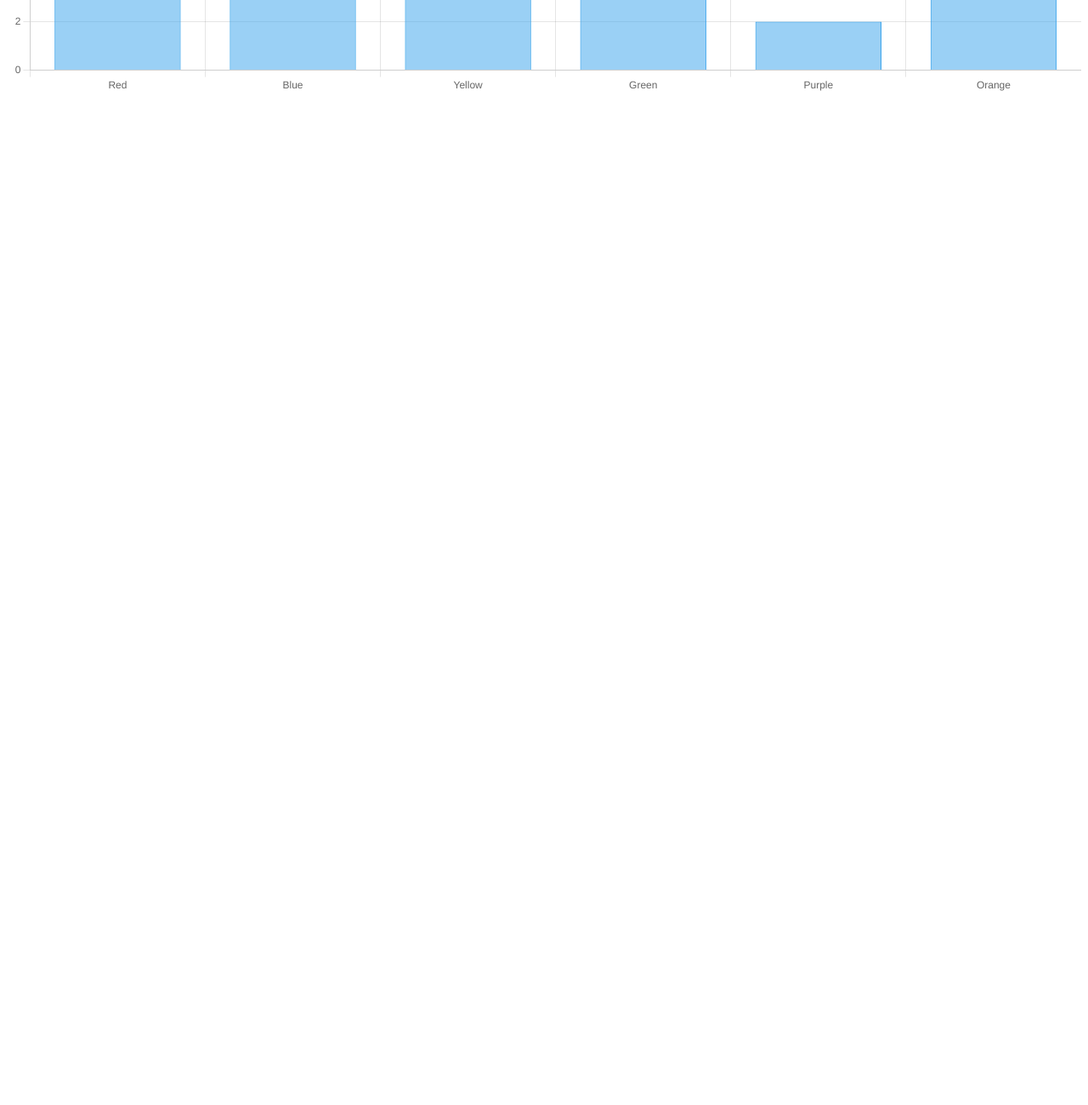
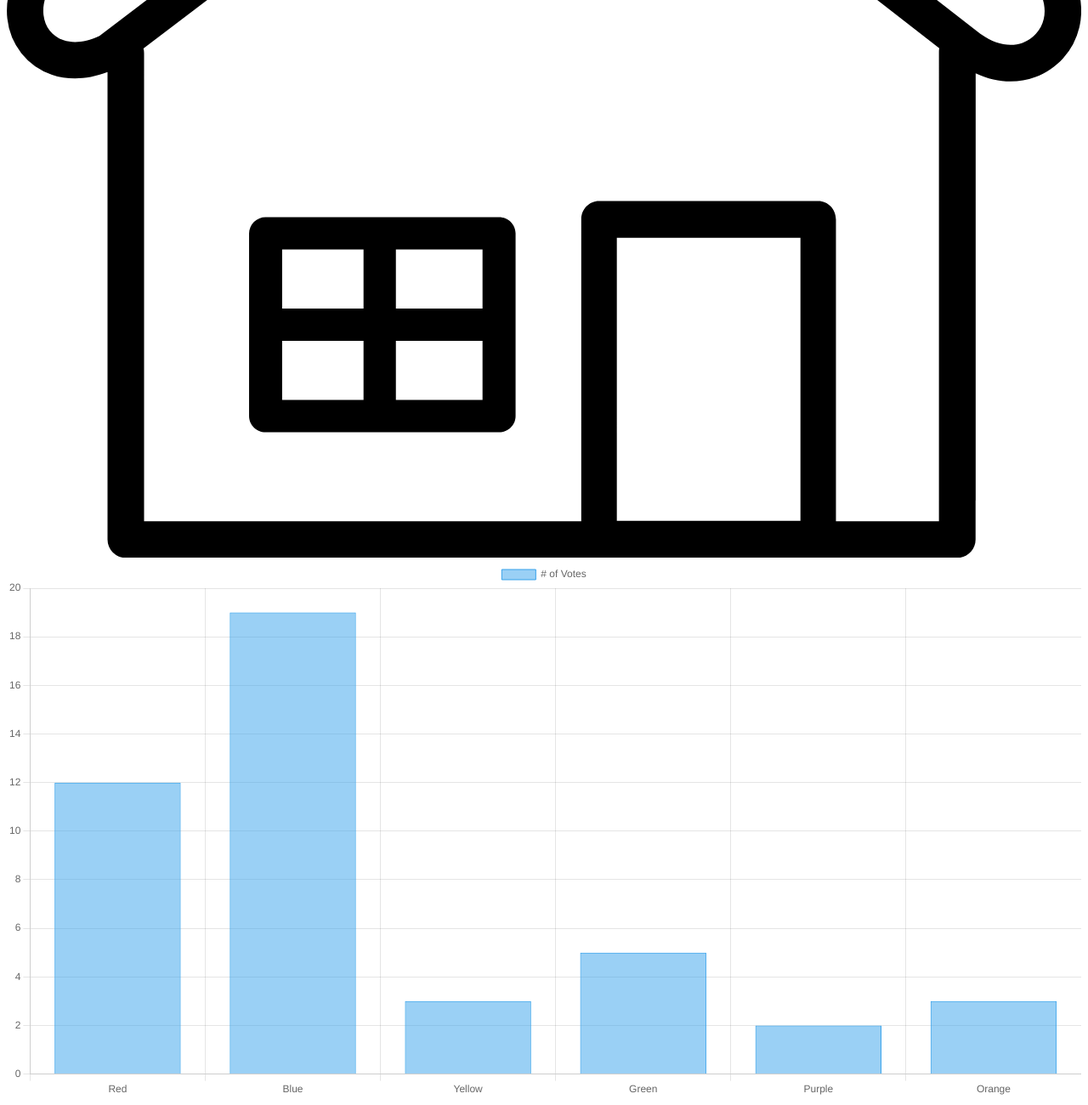
Before and after one commit to jkyochum/WebApp-Dashboard, a plain HTML site: page index.html in a window 1280 px wide. Shown: the part 529-1829 px from the top of the page at 85% size. Before the commit the page ends 800 px from the top, so only its background shows below. Drawn offline with nearby package versions, Linux system fonts and the light colour scheme.

Commit message:
add header, nav, main, and footer to body element

```diff
--- a/index.html
+++ b/index.html
@@ -2,19 +2,26 @@
 <html lang="en">
     <head>
         <meta charset="utf-8">
-        <title>Dashboard</title>
+        <title>WebApp</title>
         <meta name="viewport" content="width=device-width, initial-scale=1.0">
         <link rel="stylesheet" src="css/style.css">
     </head>
     <body>
-        <script src="https://cdnjs.cloudflare.com/ajax/libs/Chart.js/4.3.0/chart.umd.min.js" integrity="sha512-TJ7U6JRJx5IpyvvO9atNnBzwJIoZDaQnQhb0Wmw32Rj5BQHAmJG16WzaJbDns2Wk5VG6gMt4MytZApZG47rCdg==" crossorigin="anonymous" referrerpolicy="no-referrer"></script>
-        <div>
-            <canvas id="myChart"></canvas>
-          </div>
+        <header>
+            <svg xmlns="http://www.w3.org/2000/svg" viewBox="0 0 122.88 114.45">
+                <path d="M110.8 107.88v4.48c0 1.16-.94 2.09-2.09 2.09h-95.1a2.09 2.09 0 01-2.09-2.09V58.9c-2.34.9-4.53.92-6.35.3a7.521 7.521 0 01-3.5-2.45A7.721 7.721 0 01.06 52.8c-.26-2.31.43-4.92 2.4-7.37.1-.12.21-.24.34-.34L59.85.55c.74-.68 1.88-.75 2.7-.11l57.19 44.46c.09.07.17.14.25.23 2.65 2.85 3.31 6.01 2.67 8.68a8.035 8.035 0 01-1.82 3.48c-.87.98-1.98 1.74-3.24 2.19-2 .72-4.38.7-6.79-.44v48.84h-.01zM5.57 48.23c-1.11 1.45-1.5 2.9-1.37 4.12.08.7.33 1.32.73 1.82.39.49.92.86 1.56 1.08 1.09.37 2.5.27 4.11-.49l49.79-37.88c.77-.59 1.82-.56 2.55.01l48.37 37.6c.02.02.04.04.07.05 1.77 1.28 3.47 1.48 4.79 1.01a3.72 3.72 0 001.55-1.05c.42-.47.72-1.03.87-1.66.33-1.38-.07-3.08-1.55-4.74L61.27 4.74 5.57 48.23zM29.6 75.49h26.7c1.04 0 1.89.83 1.89 1.85v20.89c0 1.02-.85 1.85-1.89 1.85H29.6c-1.04 0-1.89-.83-1.89-1.85V77.34a1.88 1.88 0 011.89-1.85zm38.13-1.84H92.8c1.12 0 2.03.94 2.03 2.1v34.52h11.78v-53.7c0-.14.01-.27.04-.4L61.64 21.18 15.63 56.19c.05.17.07.35.07.54v53.53h50V75.74c0-1.16.91-2.09 2.03-2.09zm23.04 4.19h-21v32.38h21V77.84zM54.41 89.63H44.5v6.75h9.91v-6.75zm-13.61 0h-9.31v6.75h9.31v-6.75zm-9.31-3.7h9.31v-6.74h-9.31v6.74zm13.01 0h9.91v-6.74H44.5v6.74zm16.38-49.6c3.55 0 6.43 2.88 6.43 6.43s-2.88 6.43-6.43 6.43-6.43-2.88-6.43-6.43c0-3.56 2.88-6.43 6.43-6.43z" />
+            </svg>
+
+        </header>
+        <main>
+            <div><canvas id="myChart"></canvas></div>
 
           <!-- <script src="https://cdn.jsdelivr.net/npm/chart.js"></script> -->
+        </main>
+        <footer>
 
-
+        </footer>
+        <script src="https://cdnjs.cloudflare.com/ajax/libs/Chart.js/4.3.0/chart.umd.min.js" integrity="sha512-TJ7U6JRJx5IpyvvO9atNnBzwJIoZDaQnQhb0Wmw32Rj5BQHAmJG16WzaJbDns2Wk5VG6gMt4MytZApZG47rCdg==" crossorigin="anonymous" referrerpolicy="no-referrer"></script>
         <script src="js/script.js"></script>
     </body>
 </html>
```
